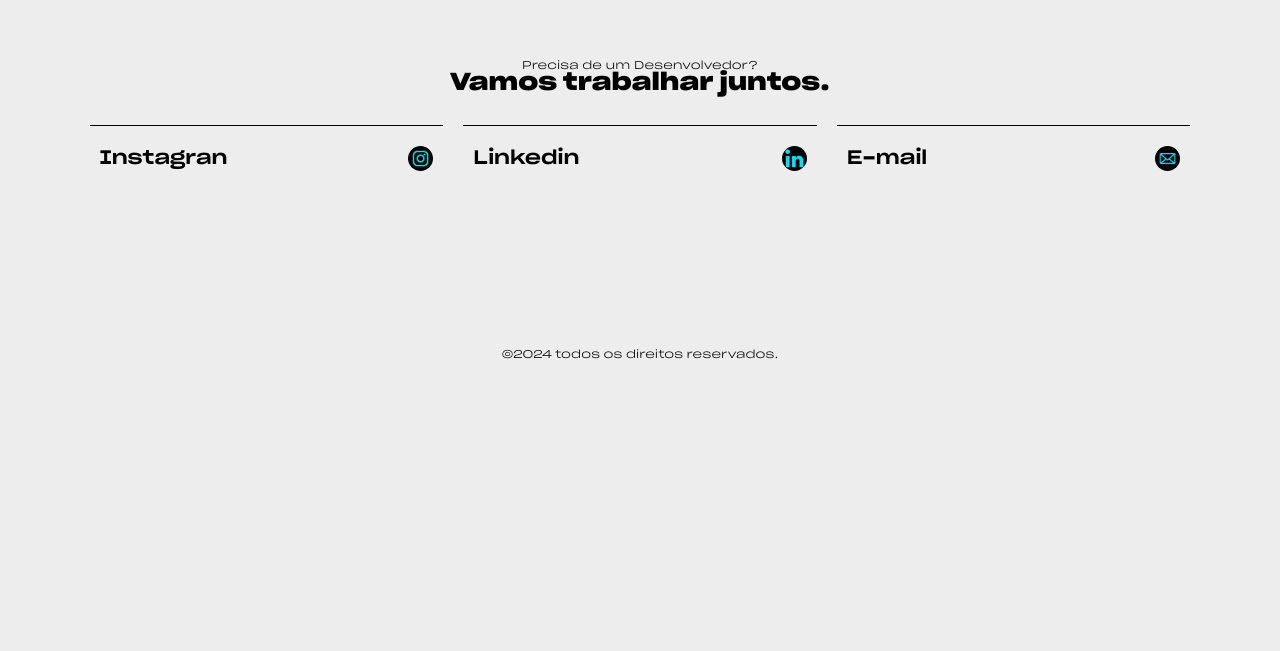
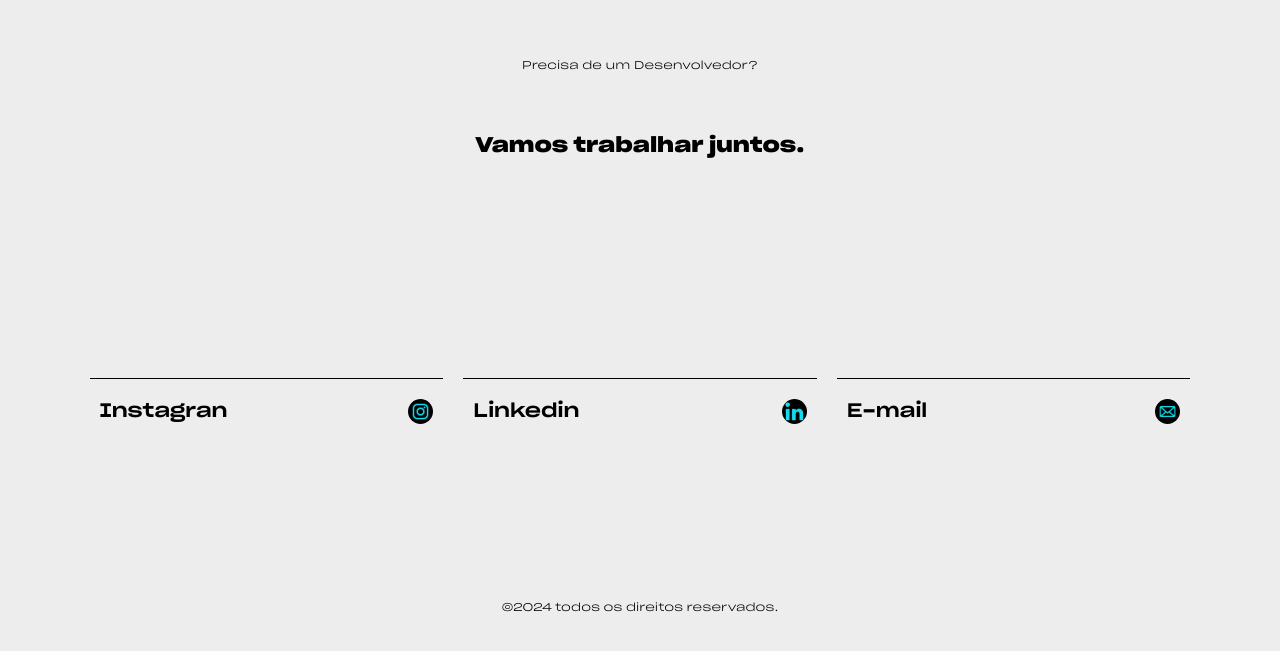
Before and after one commit to Leonardo-NY/portfolio, a React (Vite) app: page / in a window 1280 px wide. Shown: the part 1788-2439 px from the top of the page. Before the commit the page ends 2276 px from the top, so only its background shows below. Built offline with nearby package versions, Linux system fonts and the light colour scheme; a web font is replaced by a local one.

Commit message:
vamos ver o

```diff
--- a/src/components/Contatos/contato.css
+++ b/src/components/Contatos/contato.css
@@ -13,7 +13,6 @@ footer h2{
   font-size: 1.5em;
   font-family: var(--font-bold);
   margin: 5% 0 15%;
-  margin: 0 10px;
 }
 .contatos{
   margin: 30px 0;
@@ -77,6 +76,9 @@ footer span{
     flex-direction: row;
     padding: 0 7%;
   }
+  footer h2{
+    font-size: 1.3em;
+  }
 }
 @keyframes btnHover{
   to{
```
